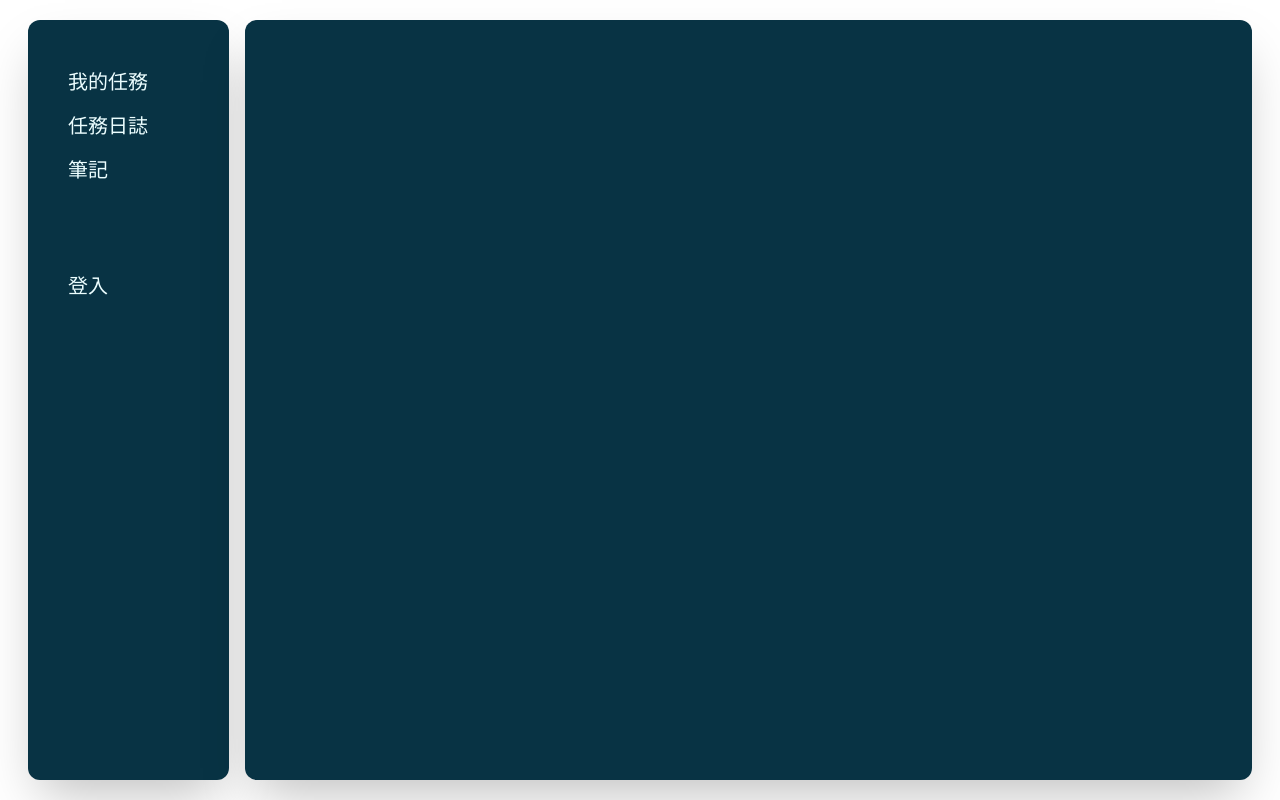
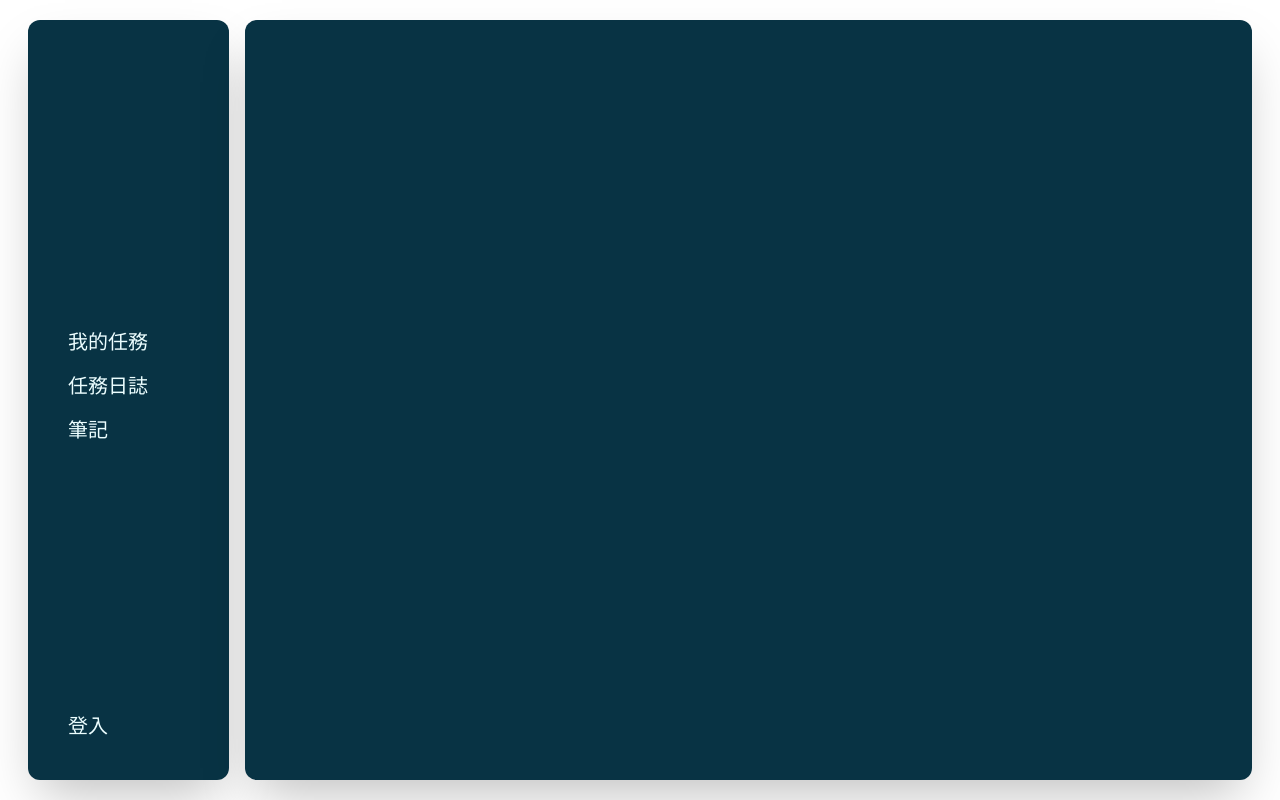
Before and after one commit to gh20000528/manage, a Next.js app: page / in a window 1280 px wide. Built offline with nearby package versions, Linux system fonts and the light colour scheme.

Commit message:
add user ifo

```diff
--- a/app/components/sidebar/index.tsx
+++ b/app/components/sidebar/index.tsx
@@ -4,15 +4,25 @@ import React, { useEffect, useState } from 'react';
 import Link from 'next/link';
 import AuthPage from '../../auth/page';
 import { useAuth } from '../../stroe/AuthContext';
+import UserInfo from '../user';
 
 
 export default function SideBar() {
-    const { isLongin, logout } = useAuth()
+    const { isLongin, logout, userList } = useAuth()
     const [isModalOpen, setIsModalOpen] = useState(false);
+    const [user, setUser] = useState()
 
     useEffect(() => {
         if (isLongin) {
             setIsModalOpen(false);
+            const userData = async () => {
+                const res = await userList()
+                console.log(res);
+
+                setUser(res)
+            }
+
+            userData()
         }
     }, [isLongin]);
 
@@ -26,7 +36,9 @@ export default function SideBar() {
         }
     };
     return (
-        <div className="w-1/6 bg-cyan-950 h-full mx-2 rounded-xl shadow-2xl">
+        <div className="w-1/6 bg-cyan-950 h-full mx-2 rounded-xl shadow-2xl flex flex-col justify-between">
+            <UserInfo/>
+
             {isModalOpen && <AuthPage/>}
             <nav className='text-cyan-50 flex flex-col p-10 text-xl'>
                 <Link href='/task' className='py-2 cursor-pointer'>我的任務</Link>
--- a/app/components/user/index.tsx
+++ b/app/components/user/index.tsx
@@ -1,8 +1,10 @@
-export default async function UserInfo() {
+'use client'
+
+export default function UserInfo() {
 
     return (
-        <div>
-
+        <div className='text-cyan-50 flex flex-col p-10 text-2xl'>
+            {/* <p>{isLongin? user.userData.name : '還迎來到 Manage'}</p> */}
         </div>
     )
 }
--- a/app/stroe/AuthContext.js
+++ b/app/stroe/AuthContext.js
@@ -7,6 +7,7 @@ export const AuthContext = createContext()
 
 export const AuthProvider = ({ children }) => {
     const [isLongin, setIsLogin] = useState(false)
+
     useEffect(() => {
         const data = sessionStorage.getItem('data');
         if (data) {
@@ -38,7 +39,6 @@ export const AuthProvider = ({ children }) => {
     const logout = async () => {
         let token = sessionStorage.getItem('data')
         token = JSON.parse(token).userToken;
-        console.log(token);
         try {
             await axios.post('http://localhost:3000/api/user/logout', { token }, { withCredentials: true })
                 .then((res) => {
@@ -54,11 +54,26 @@ export const AuthProvider = ({ children }) => {
 
     }
 
-    // console.log(isLongin);
+    const userList = async () => {
+        let token = sessionStorage.getItem('data');
+        if (!token) {
+            console.log('No user token found');
+            return null; // 或者返回適當的預設值
+        }
+        token = JSON.parse(token).userToken;
+        try {
+            const res = await axios.post('http://localhost:3000/api/user/userlist', { token }, { withCredentials: true });
+            const userData = res.data;
+            console.log(userData);
+            return userData;
+        } catch (error) {
+            console.log(error);
+        }
+    }
 
 
     return (
-        <AuthContext.Provider value={{ isLongin, login, signup, logout }}>
+        <AuthContext.Provider value={{ isLongin, login, signup, logout, userList }}>
             {children}
         </AuthContext.Provider>
     )
--- a/pages/api/user/login.ts
+++ b/pages/api/user/login.ts
@@ -1,5 +1,4 @@
 import { NextApiRequest, NextApiResponse} from 'next';
-import checkUserInput from '../../../utils/yup';
 import bcryptjs from 'bcryptjs';
 import * as yup from 'yup';
 import jwt from 'jsonwebtoken';
--- a/pages/api/user/userlist.ts
+++ b/pages/api/user/userlist.ts
@@ -1,15 +1,17 @@
 import { NextApiRequest, NextApiResponse} from 'next';
+import jwt from 'jsonwebtoken';
 import User from '../../models/user';
 
 
 export default async function handler(req: NextApiRequest, res: NextApiResponse) {
-    const { userId } = req.body
+    const { token } = req.body
     try {
-        const user = await User.findByPk(userId);
+        const userInfo = jwt.verify(token, 'secretkey');
 
-        const userData = user?.dataValues
+        const checkUser = await User.findByPk(userInfo.id)
 
 
+        const userData = checkUser?.dataValues
 
         res.status(200).json({ userData })
     } catch (error) {
```
Also changed, not shown: utils/yup.ts (+13 -13 lines).
